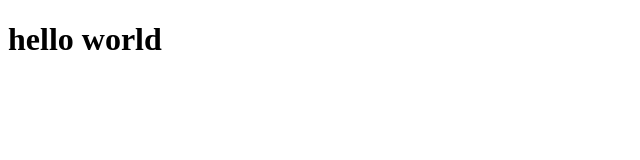
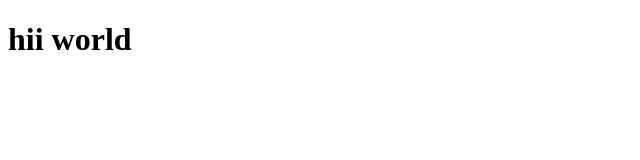
Before and after one commit to saqeeb05n/mini-mehaboob, a plain HTML site: page index.html in a window 1280 px wide. Shown: the whole page, without its empty margins (0-640 px from the left). Drawn offline with Linux system fonts and the light colour scheme.

```diff
--- a/index.html
+++ b/index.html
@@ -7,6 +7,6 @@
     <title>Document</title>
 </head>
 <body>
-    <h1>hello world</h1>
+    <h1>hii world</h1>
 </body>
 </html>
```
